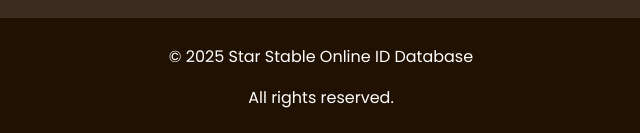
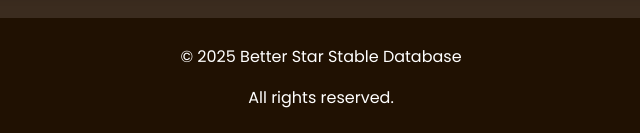
Before and after one commit to naixxaa/bsso-database, a plain HTML site: page helmets.html in a window 1280 px wide. Shown: the part 1090-1223 px from the top of the page, 319-959 px from the left. Drawn offline with Linux system fonts and the light colour scheme.

Commit message:
Update helmets.html

```diff
--- a/helmets.html
+++ b/helmets.html
@@ -105,7 +105,7 @@
     </div>
   </div>
   <footer>
-    <p>© 2025 Star Stable Online ID Database</p>
+    <p>© 2025 Better Star Stable Database</p>
     <p>All rights reserved.</p>
   </footer>
 </body>
```
